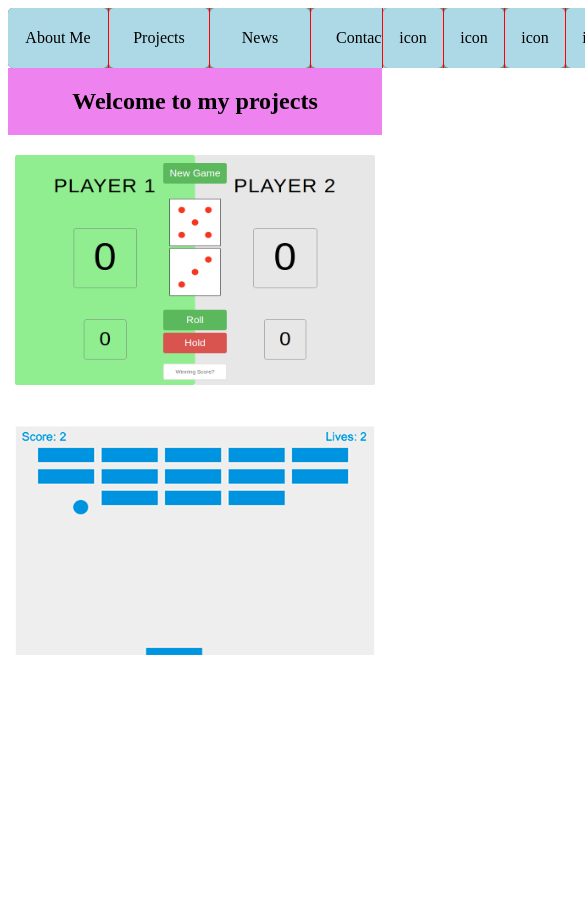
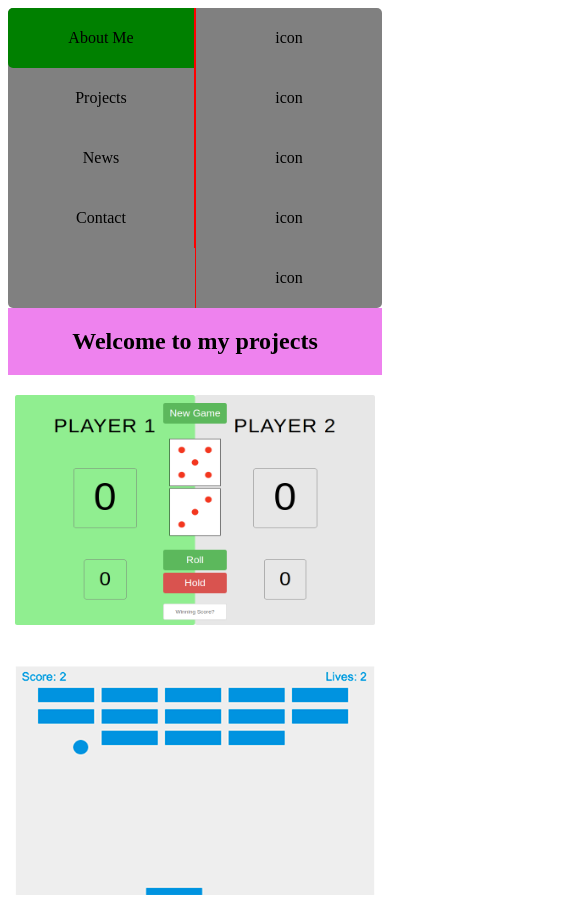
Before and after one commit to dkapper01/Portfolio, a plain HTML site: page projects.html in a window 390 px wide. Shown: the top 923 px of the page, 585 px wide, since content can reach past the window. Before the commit the page ends 844 px from the top, so only its background shows below. Drawn offline with Linux system fonts and the light colour scheme.

Commit message:
navigation responsive and arounded corners

```diff
--- a/projects.html
+++ b/projects.html
@@ -8,7 +8,7 @@
 	<div class="flex-container">
 		<ul class="navigation">
 			<div class="left">
-				<li class="left-list"><a href="index.html" class="">About Me</a></li>
+				<li class="left-list left-radius"><a href="index.html" class="">About Me</a></li>
 				<li class="left-list"><a href="projects.html" class="">Projects</a></li>
 				<li class="left-list"><a href="#" class="">News</a></li>
 				<li class="left-list"><a href="contact.html" class="">Contact</a></li>
--- a/stylesheet/projects.css
+++ b/stylesheet/projects.css
@@ -6,6 +6,11 @@ body{
 h2 {
 	margin: 0px;
 }
+
+img:hover {
+    box-shadow: 0 8px 16px 0 rgba(0,0,0,0.2);
+}
+
 .flex-container {
 	max-width: 970px;
 	margin: 0px auto;
@@ -18,30 +23,36 @@ h2 {
 }
 /* navigation */
 .navigation {
-	/*border-radius: 20px; */
+	border-radius: 5px;
+	background-color: gray;
+	/*border: 1px solid red; */
 }
 .navigation, .left, .right {
-	background-color: gray;
 	display: flex;
 	list-style: none;
 	margin: 0;
 	padding: 0px;
 	width: 100%;
-
-	border-radius: 5px;
+}
+.left li:nth-child(1) {
+	border-radius: 5px 0px 0px 5px;
+	color: blue;
+	background-color: green;
+}
+.left li:nth-child(1) a:hover {
+	border-radius: 5px 0px 0px 5px;
+	color: blue;
 }
 .navigation a {
 	display: block;
-	background-color: lightblue;
-
-	border-radius: 5px;
-
 	color: black;
 	text-decoration: none;
 }
 .navigation a:hover {
 	color: red;
+	background-color: lightgray;
 }
+
 .left {
 	float: left;
 	justify-content: flex-start;
@@ -68,15 +79,25 @@ h2 {
 	height: 60px;
 	line-height: 60px;
 }
+.right li:nth-last-child(1) a:hover {
+	border-radius: 0px 5px 5px 0px;
+	color: blue;
+}
 
-/*@media all and (min-width: 900px){
+@media all and (max-width: 740px){
 	.left {
-		justify-content: flex-end;
+		flex-flow: column nowrap;
+	}
+	.left a {
+		width: 100%;
 	}
 	.right {
-		justify-content: flex-start;
+		flex-flow: column nowrap;
 	}
-}*/
+	.right a {
+		width: 100%;
+	}
+}
 
 /**/
 .intro {
```
